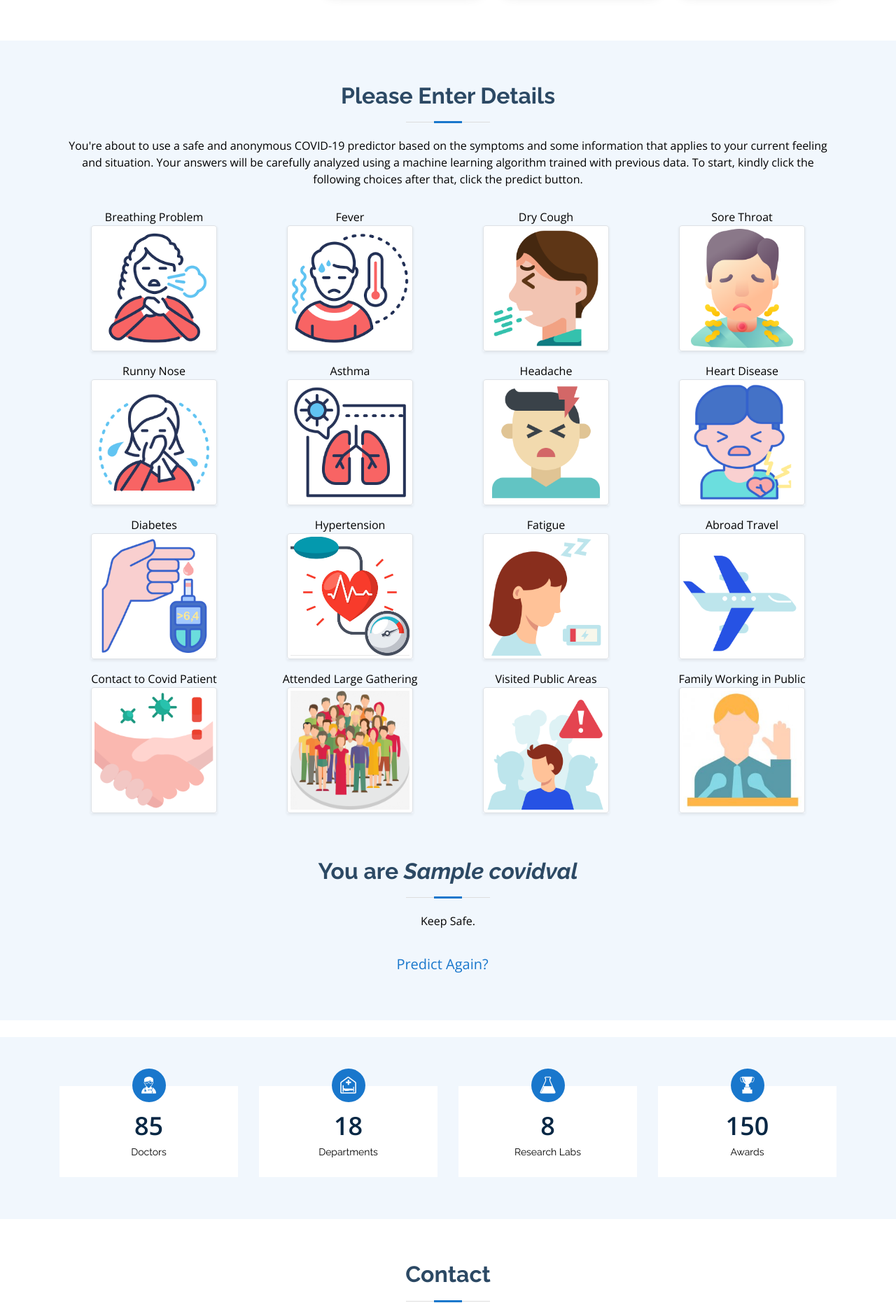
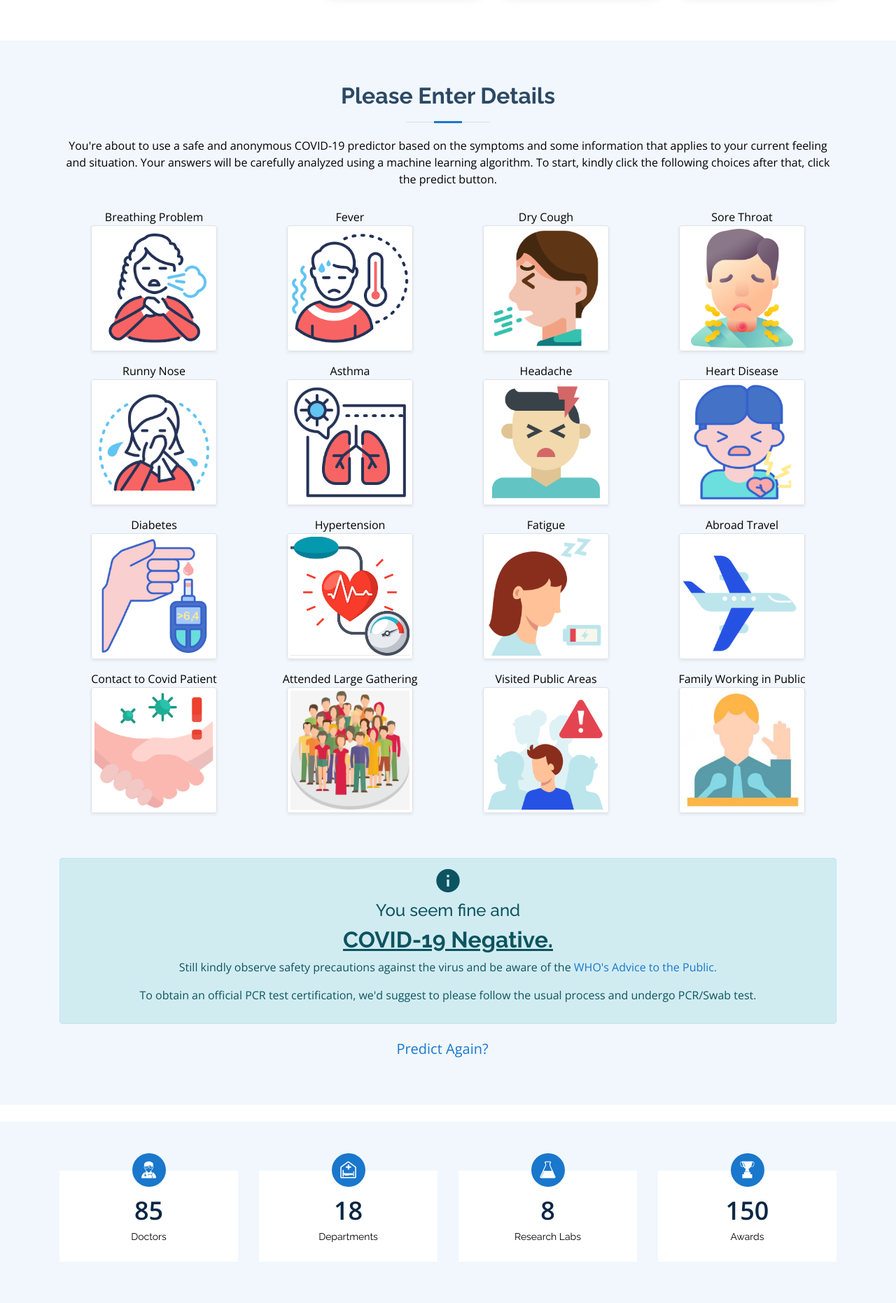
Before and after one commit to dearcharlyn/covid_predictor, a Django app: template templates/index.html in a window 1280 px wide. Shown: the part 1038-2900 px from the top of the page at 70% size. Run offline with Django 3.2, Linux system fonts and the light colour scheme; the template is opened without the code that fills it: most values are stand-ins (such as "Sample title", 1, 10 or a date in 2020); parts of the project's set-up code (start-up, migrations or seed data) failed here and were passed over; some libraries are stand-ins or nearby versions.

Commit message:
Fixed Messages

```diff
--- a/predictor/views.py
+++ b/predictor/views.py
@@ -31,9 +31,9 @@ def predictCovidDisease(request):
 
     #converting predicted val to the results name
     if(predictedval == 1):
-        covidval = "COVID Positive"
+        covidval = "positive"
     else:
-        covidval = "COVID Negative"
+        covidval = "negative"
     context = {'covidval': covidval, 'predictedval': predictedval, 'new_input':new_input}#but still recording the predicted val (0,1,2)
 
     # Save to database
--- a/templates/index.html
+++ b/templates/index.html
@@ -7,7 +7,7 @@
          <div class="section-title" id="myform">
           <h2>Please Enter Details</h2>
           <p>You're about to use a safe and anonymous COVID-19 predictor based on the symptoms and some information that applies to your current feeling and situation.
-              Your answers will be carefully analyzed using a machine learning algorithm trained with previous data. To start, kindly click the
+              Your answers will be carefully analyzed using a machine learning algorithm. To start, kindly click the
               following choices after that, click the predict button.
           </p>
         </div>
@@ -173,10 +173,23 @@
 <br>
 
         {%  if covidval  %}
-            <div class="section-title" id="prediction_result">
-                <h2>You are <i><b>{{covidval}} </b> </i></h2>
-                <p>Keep Safe.</p>
+            {%  if covidval == "positive"  %}
+            <div class="alert alert-danger" id="prediction_result">
+                <h1 class="bx bxs-error"></h1>
+                <h4>It seems like you need help and potentially  </h4>
+                <h2><u><b> COVID-19 Positive.</b> </u></h2>
+                <p>For your safety, please call your medical provider immediately.</p>
+                <p>To obtain an official PCR test certification, we'd suggest to please follow the usual process and undergo PCR/Swab test.</p>
             </div>
+            {%  else  %}
+            <div class="alert alert-info" id="prediction_result">
+                <h1 class="bx bxs-info-circle"></h1>
+                <h4>You seem fine and </h4>
+                <h2><u><b> COVID-19 Negative.</b> </u></h2>
+                <p>Still kindly observe safety precautions against the virus and be aware of the <a target="_blank" href="https://www.who.int/emergencies/diseases/novel-coronavirus-2019/advice-for-public" class="more-btn">WHO's Advice to the Public.</a></p>
+                <p>To obtain an official PCR test certification, we'd suggest to please follow the usual process and undergo PCR/Swab test.</p>
+            </div>
+            {% endif %}
          <a href="/" class="navbar-brand">Predict Again?</a>
          {% else%}
             <div class="php-email-form text-center" id="predict-button"><button type="submit">Predict</button></div>
```
Also changed, not shown: db.sqlite3.
